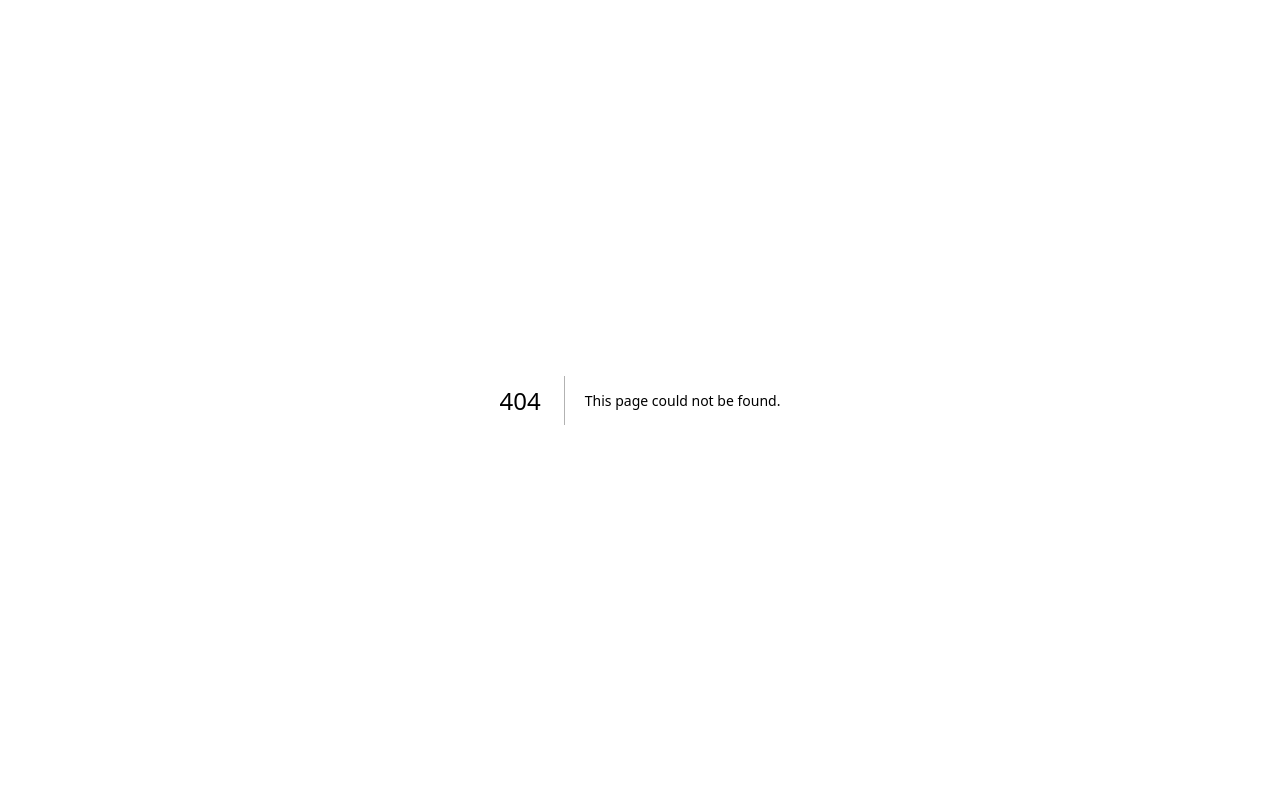
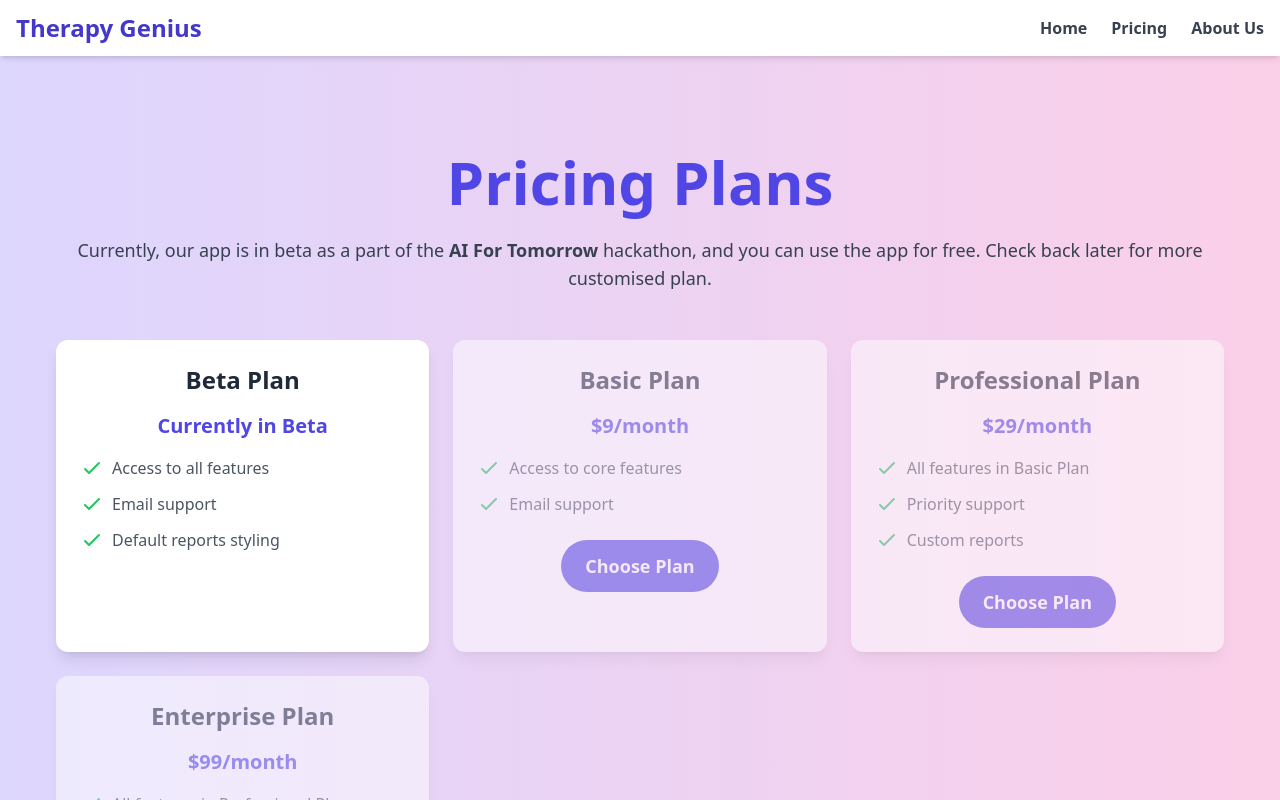
Before and after one commit to atchyutn/Therapy-Genius, a Next.js app: page /pricing in a window 1280 px wide. Before the commit this address had no page. Shown: the top 800 px of the page. Built offline with nearby package versions, Linux system fonts and the light colour scheme.

Commit message:
Added Pricing and About Us pages

```diff
--- /dev/null
+++ b/app/about-us/page.tsx
@@ -0,0 +1,61 @@
+import React from "react";
+import Navbar from "../components/Navbar";
+
+const AboutUs = () => (
+  <>
+    <Navbar />
+    <div className="bg-gradient-to-r from-violet-200 to-pink-200 overflow-hidden shadow-lg p-0">
+      <div className="container mx-auto px-10 justify-center py-16 max-w-7xl">
+        <h2 className="text-center font-bold text-4xl md:text-5xl lg:text-6xl text-indigo-600 mb-6">
+          About Us
+        </h2>
+        <p className="text-lg font-semibold text-gray-700 mb-8">
+          At the heart of our journey is a personal story of problem-solving and
+          innovation. As a passionate developer, I&apos;ve always been driven by
+          the challenge of solving real-world problems with technology. This
+          journey began with a conversation I had with a close friend, a dedicated
+          therapist who runs a therapy center.
+        </p>
+        <p className="text-lg font-semibold text-gray-700 mb-8">
+          Listening to my friend&apos;s experiences, I learned about the
+          significant challenges they faced. Therapists often spend countless
+          hours crafting detailed reports for their young clients, each report
+          tailored to the child&apos;s unique condition, goals, and therapy type.
+          The process was time-consuming and riddled with potential for
+          grammatical errors, inconsistencies, and inefficiencies. These issues
+          not only created extra work but also detracted from the time that could
+          be spent focusing on the children&apos;s needs.
+        </p>
+        <p className="text-lg font-semibold text-gray-700 mb-8">
+          Inspired by these pain points and fueled by my commitment to making a
+          difference, I decided to take action. As part of Hashnode&apos;s &apos;AI for
+          Tomorrow&apos; Hackathon, I embarked on a mission to create a solution that
+          would streamline this process and enhance the quality of therapy. Using
+          data from previous reports, we developed an AI-powered system capable of
+          generating personalized therapy activities. This innovative solution
+          considers factors such as age, gender, condition, and therapy type to
+          create engaging and effective activities tailored to each child&apos;s
+          needs.
+        </p>
+        <p className="text-lg font-semibold text-gray-700 mb-8">
+          Our AI-driven platform is designed to save therapists valuable time,
+          reduce errors, and ensure consistency across multiple therapists. By
+          focusing on the unique needs of each child, we aim to make therapy more
+          effective and enjoyable, ultimately helping children reach their full
+          potential.
+        </p>
+        <p className="text-lg font-semibold text-gray-700">
+          We are proud of the impact our solution is making in the field of
+          therapy and excited to continue evolving and improving our offerings to
+          better support therapists and the children they care for.
+        </p>
+        <p className="text-lg font-semibold text-gray-700 mt-8 text-center">
+          Thank you for joining us on this journey. Together, we are paving the
+          way for a brighter future in therapy.
+        </p>
+      </div>
+    </div>
+  </>
+);
+
+export default AboutUs;
--- a/app/components/Benefits.tsx
+++ b/app/components/Benefits.tsx
@@ -1,7 +1,7 @@
 import React from 'react';
 import Image from 'next/image';
 
-const Benifits = () => (
+const Benefits = () => (
   <div className="bg-gradient-to-r from-violet-200 to-pink-200 rounded-3xl overflow-hidden shadow-lg p-8">
     <div className="container mx-auto px-6 py-16 max-w-7xl">
       <div className="flex flex-col lg:flex-row items-center justify-between">
@@ -82,4 +82,4 @@ const Benifits = () => (
   </div>
 );
 
-export default Benifits;
+export default Benefits;
--- a/app/components/Navbar.tsx
+++ b/app/components/Navbar.tsx
@@ -1,35 +1,40 @@
-export const Navbar: React.FC = () => {
+const Navbar: React.FC = () => {
   return (
     <nav className="bg-opacity-80 backdrop-blur-md shadow-md sticky">
       <div className="container mx-auto px-4 py-3">
         <div className="flex justify-between items-center">
           <div className="text-2xl font-bold text-indigo-700">
-            Therapy Genius
+            <a
+              href="/"
+              className="hover:text-indigo-600 transition duration-300 font-bold"
+            >
+              Therapy Genius
+            </a>
           </div>
           <div className="space-x-6 text-gray-700">
             <a
-              href="#"
+              href="/"
               className="hover:text-indigo-600 transition duration-300 font-bold"
             >
               Home
             </a>
-            <a
+            {/* <a
               href="#"
               className="hover:text-indigo-600 transition duration-300 font-bold"
             >
-              About
+              Features
+            </a> */}
+            <a
+              href="/pricing"
+              className="hover:text-indigo-600 transition duration-300 font-bold"
+            >
+              Pricing
             </a>
             <a
-              href="#"
+              href="/about-us"
               className="hover:text-indigo-600 transition duration-300 font-bold"
             >
-              Services
-            </a>
-            <a
-              href="#"
-              className="hover:text-indigo-600 transition duration-300 font-bold"
-            >
-              Contact
+              About Us
             </a>
           </div>
         </div>
@@ -37,3 +42,5 @@ export const Navbar: React.FC = () => {
     </nav>
   );
 };
+
+export default Navbar;
--- a/app/page.tsx
+++ b/app/page.tsx
@@ -6,6 +6,7 @@ import Lottie from "lottie-react";
 import kidsTherapyAnimation from "../public/AI-therapy.json"; // Adjust the path as needed
 import ActivitesLoader from "../public/hero-animation.json";
 import Footer from "./components/Footer";
+import Navbar from "./components/Navbar";
 
 const HomePage: React.FC = () => {
   const learnMoreRef = useRef<HTMLDivElement>(null);
@@ -58,46 +59,6 @@ export const GradientBackground: React.FC<React.PropsWithChildren> = ({
   );
 };
 
-export const Navbar: React.FC = () => {
-  return (
-    <nav className="bg-opacity-80 backdrop-blur-md shadow-md sticky">
-      <div className="container mx-auto px-4 py-3">
-        <div className="flex justify-between items-center">
-          <div className="text-2xl font-bold text-indigo-700">
-            Therapy Genius
-          </div>
-          <div className="space-x-6 text-gray-700">
-            <a
-              href="#"
-              className="hover:text-indigo-600 transition duration-300 font-bold"
-            >
-              Home
-            </a>
-            <a
-              href="#"
-              className="hover:text-indigo-600 transition duration-300 font-bold"
-            >
-              Features
-            </a>
-            <a
-              href="#"
-              className="hover:text-indigo-600 transition duration-300 font-bold"
-            >
-              Pricing
-            </a>
-            <a
-              href="#"
-              className="hover:text-indigo-600 transition duration-300 font-bold"
-            >
-              About Us
-            </a>
-          </div>
-        </div>
-      </div>
-    </nav>
-  );
-};
-
 export const HeroSection: React.FC<{
   scrollToLearnMore: () => void;
   scrollToTherapyForm: () => void;
--- /dev/null
+++ b/app/pricing/page.tsx
@@ -0,0 +1,109 @@
+// /app/pricing/page.tsx
+import React from "react";
+import Navbar from "../components/Navbar";
+
+const pricingPlans = [
+  {
+    title: "Beta Plan",
+    price: "Currently in Beta",
+    features: ["Access to all features", "Email support", "Default reports styling"],
+    isBeta: false,
+  },
+  {
+    title: "Basic Plan",
+    price: "$9/month",
+    features: ["Access to core features", "Email support"],
+    isBeta: true,
+  },
+  {
+    title: "Professional Plan",
+    price: "$29/month",
+    features: [
+      "All features in Basic Plan",
+      "Priority support",
+      "Custom reports",
+    ],
+    isBeta: true,
+  },
+  {
+    title: "Enterprise Plan",
+    price: "$99/month",
+    features: [
+      "All features in Professional Plan",
+      "Dedicated account manager",
+      "API access",
+      "On-site training",
+    ],
+    isBeta: true,
+  },
+];
+
+const Pricing = () => (
+  <>
+    <Navbar />
+    <div className="bg-gradient-to-r from-violet-200 to-pink-200 overflow-hidden shadow-lg p-8">
+      <div className="container mx-auto px-6 py-16 max-w-7xl">
+        <h2 className="text-center font-bold text-4xl md:text-5xl lg:text-6xl text-indigo-600 mb-6">
+          Pricing Plans
+        </h2>
+        <p className="text-center text-lg text-gray-700 mb-12">
+          Currently, our app is in beta as a part of the <b>AI For Tomorrow</b>{" "}
+          hackathon, and you can use the app for free. Check back later for more
+          customised plan.
+        </p>
+        <div className="grid grid-cols-1 md:grid-cols-2 lg:grid-cols-3 gap-6">
+          {pricingPlans.map((plan, index) => (
+            <div
+              key={index}
+              className={`bg-white rounded-xl shadow-lg overflow-hidden transition-all duration-300 ${
+                plan.isBeta
+                  ? "opacity-50 cursor-not-allowed"
+                  : "hover:shadow-xl hover:-translate-y-1"
+              } p-6`}
+            >
+              <h3 className="text-2xl font-semibold text-gray-800 mb-4 text-center">
+                {plan.title}
+              </h3>
+              <p className="text-xl font-bold text-indigo-600 text-center mb-4">
+                {plan.price}
+              </p>
+              <ul className="space-y-3 mb-6">
+                {plan.features.map((feature, idx) => (
+                  <li key={idx} className="flex items-start">
+                    <svg
+                      className="w-6 h-6 text-green-500 mr-2 flex-shrink-0"
+                      fill="none"
+                      stroke="currentColor"
+                      viewBox="0 0 24 24"
+                      xmlns="http://www.w3.org/2000/svg"
+                    >
+                      <path
+                        strokeLinecap="round"
+                        strokeLinejoin="round"
+                        strokeWidth="2"
+                        d="M5 13l4 4L19 7"
+                      ></path>
+                    </svg>
+                    <span className="text-gray-600">{feature}</span>
+                  </li>
+                ))}
+              </ul>
+              {plan.isBeta && (
+                <div className="text-center">
+                  <a
+                    href="#"
+                    className="inline-block bg-indigo-600 text-white px-6 py-3 rounded-full text-lg font-semibold hover:bg-indigo-700 cursor-not-allowed"
+                  >
+                    Choose Plan
+                  </a>
+                </div>
+              )}
+            </div>
+          ))}
+        </div>
+      </div>
+    </div>
+  </>
+);
+
+export default Pricing;
```
